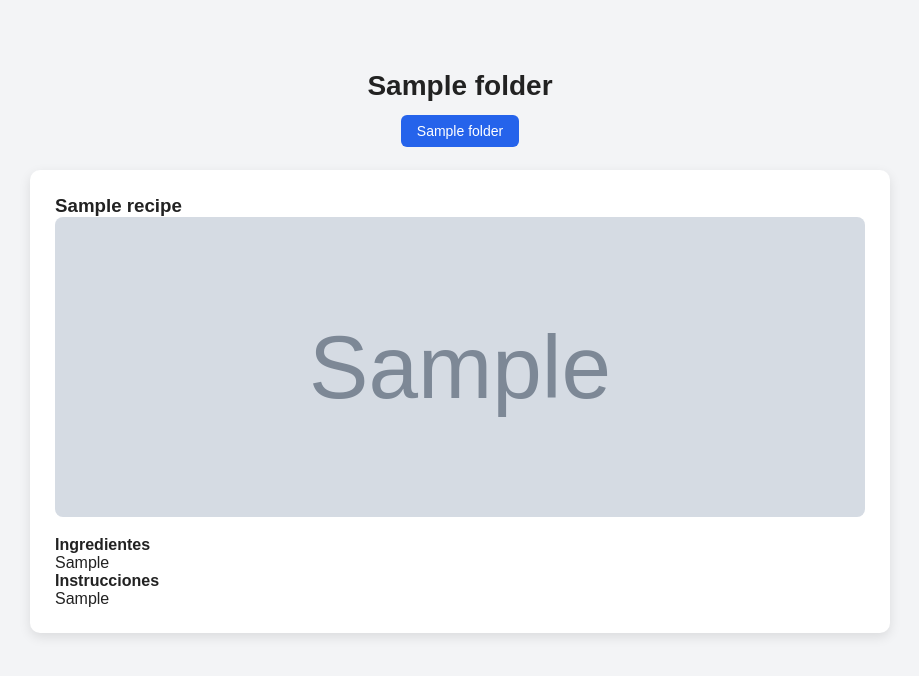
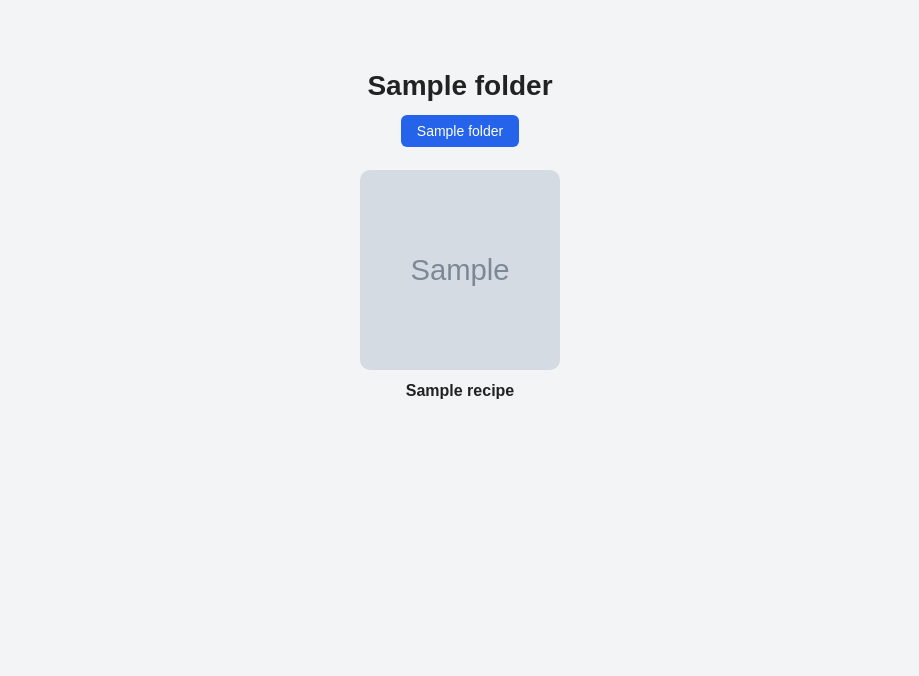
Before and after one commit to last-to-see/Rezeptbuch, a Flask app: page /folder/1 in a window 1280 px wide. Shown: the part 64-740 px from the top of the page, without its empty margins (180-1099 px from the left). Run offline with Flask 3, Linux system fonts and the light colour scheme; tables that the repository leaves empty hold one stand-in row (values such as "Sample post"); grey boxes marked "Sample" are stand-in pictures.

Commit message:
Refactor index.html for improved recipe presentation
Updated recipe display layout and added image handling.

```diff
--- a/templates/index.html
+++ b/templates/index.html
@@ -12,84 +12,53 @@
 
 </h2>
 
-
 <!-- FOLDERS -->
 
 <div style="text-align:center; margin-bottom:30px;">
 
 {% for f in folders %}
+    <a class="btn" href="/folder/{{ f.id }}" style="margin:5px;">
+        {{ f.name }}
+    </a>
+{% endfor %}
 
-    <a class="btn"
-       href="/folder/{{ f.id }}"
-       style="margin:5px;">
+</div>
 
-        {{ f.name }}
+{% if not active_folder %}
+<p style="text-align:center;">
+    Selecciona una carpeta para ver receta :)
+</p>
+{% endif %}
 
+{% if active_folder and recipes|length == 0 %}
+<p style="text-align:center;">
+    No hay recetas en esta carpeta
+</p>
+{% endif %}
+
+{% if active_folder %}
+
+<div style="display:flex; flex-wrap:wrap; justify-content:center; gap:20px;">
+
+{% for r in recipes %}
+
+<div style="text-align:center; width:200px;">
+
+    <a href="/recipe/{{ r.id }}">
+        <img src="{% if r.image %}{{ url_for('static', filename='uploads/' + r.image) }}{% else %}{{url_for('static',filename='no-image.png')}}{% endif %}"
+             style="width:200px; height:200px; object-fit:cover; border-radius:10px;">
     </a>
+
+    <p style="margin-top:8px; font-weight:bold;">
+        {{ r.title }}
+    </p>
+
+</div>
 
 {% endfor %}
 
 </div>
 
-
-{% if not active_folder %}
-
-<p style="text-align:center;">
-    Selecciona una carpeta para ver receta :)
-</p>
-
 {% endif %}
 
-
-{% if active_folder and recipes|length == 0 %}
-
-<p style="text-align:center;">
-    No hay recetas en esta carpeta
-</p>
-
-{% endif %}
-
-
-{% if active_folder %}
-
-{% for r in recipes %}
-
-<div class="card">
-
-    <h3>{{ r.title }}</h3>
-
-    {% if r.image %}
-        <img src="{{ url_for('static', filename='uploads/' + r.image) }}">
-    {% endif %}
-
-    <h4>Ingredientes</h4>
-    <p>{{ r.ingredients }}</p>
-
-    <h4>Instrucciones</h4>
-    <p>{{ r.instructions }}</p>
-
-
-    {% if current_user.is_authenticated %}
-
-    <br>
-
-    <a class="btn"
-       href="/recipe/edit/{{ r.id }}">
-       Editar
-    </a>
-
-    <a class="btn btn-danger"
-       href="/recipe/delete/{{ r.id }}">
-       Borrar
-    </a>
-
-    {% endif %}
-
-</div>
-
-{% endfor %}
-
-{% endif %}
-
-
 {% endblock %}
```
